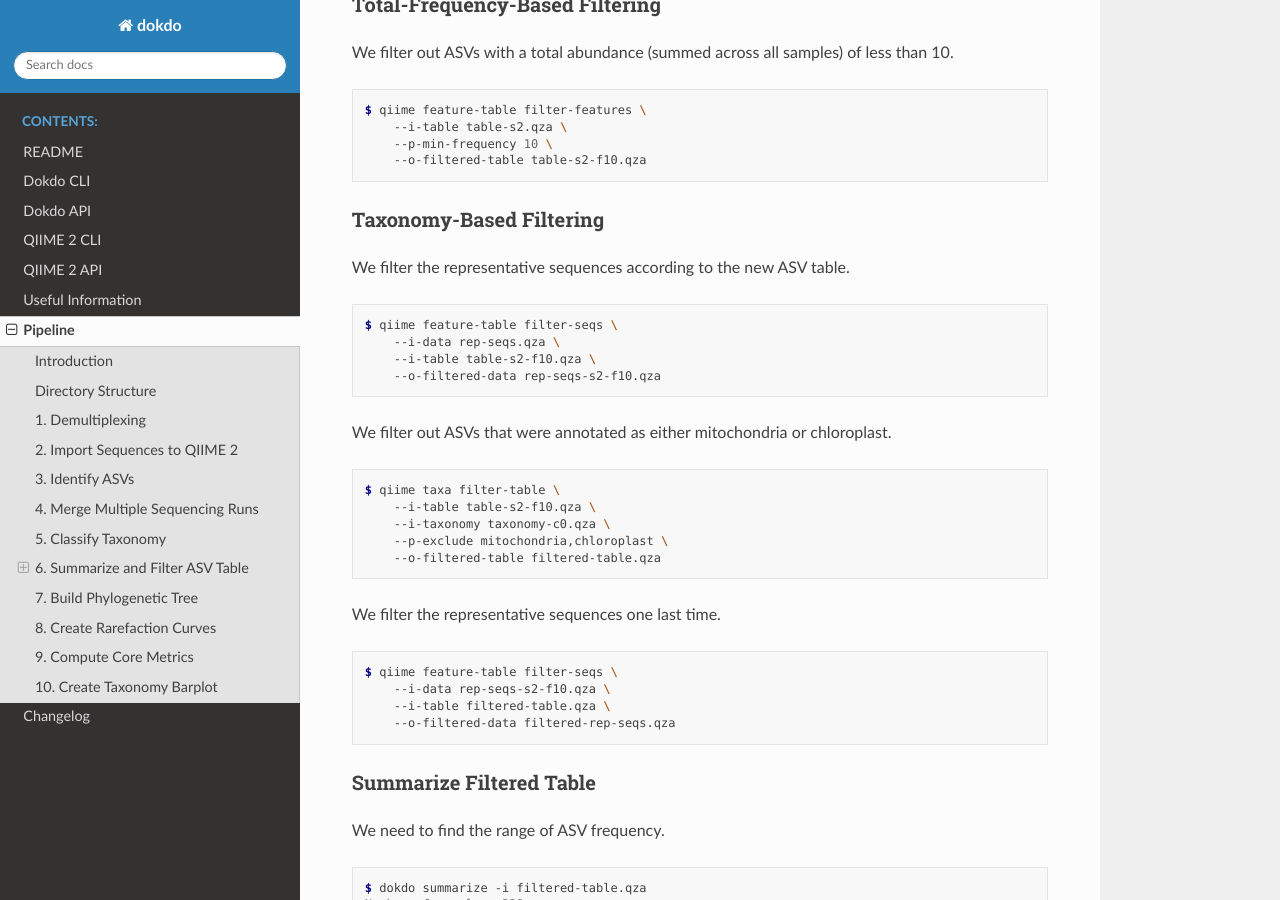
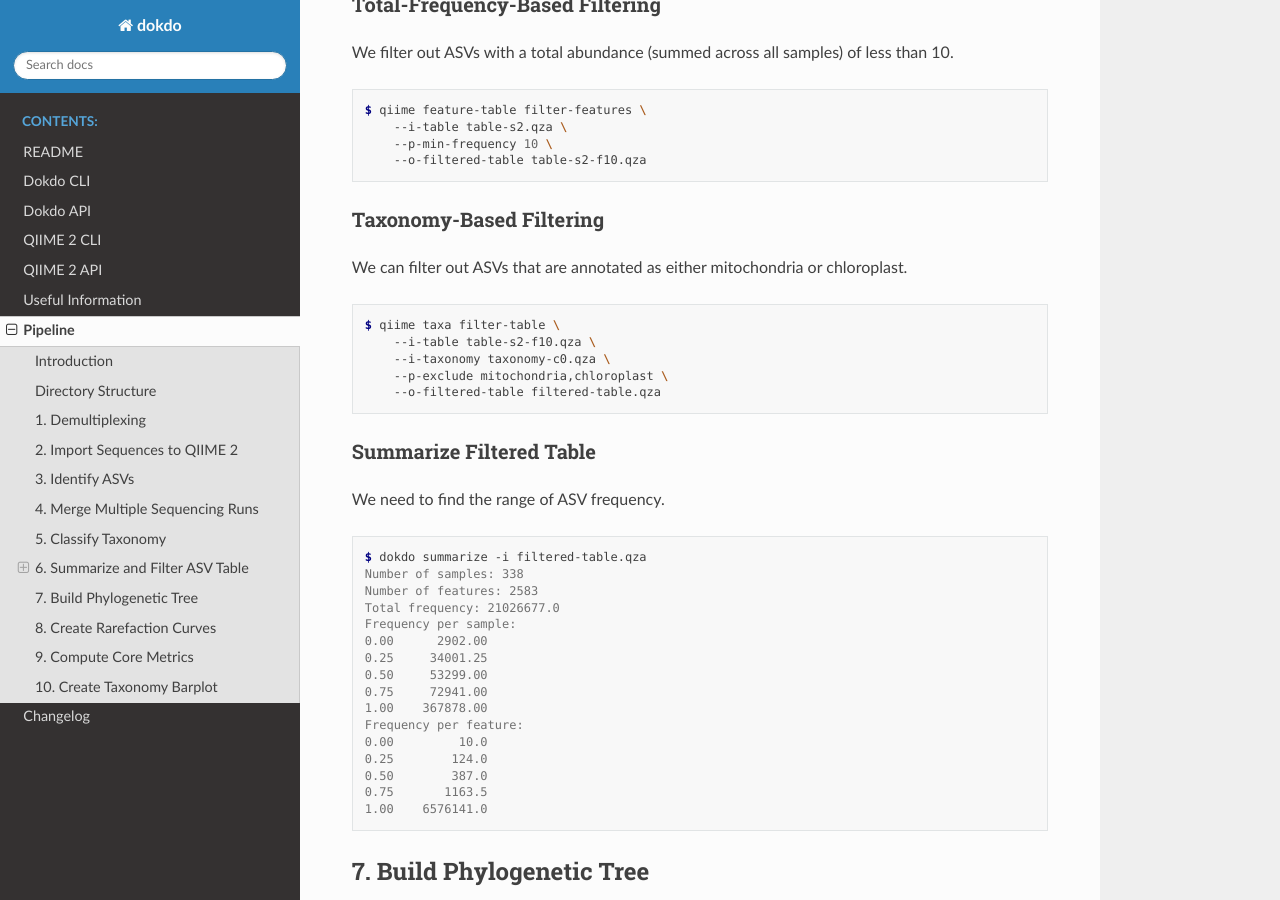
Before and after one commit to sbslee/dokdo, a Sphinx documentation site: the page built from docs/pipeline.rst, in a window 1280 px wide and 900 px high, scrolled down 5467 px. Built offline with Sphinx 7.4.7 and the Read the Docs theme 2.0.0, drawn with Linux system fonts in a browser that asks for light colours.

Commit message:
Update docs

```diff
--- a/docs/pipeline.rst
+++ b/docs/pipeline.rst
@@ -289,16 +289,7 @@ We filter out ASVs with a total abundance (summed across all samples) of less th
 Taxonomy-Based Filtering
 ------------------------
 
-We filter the representative sequences according to the new ASV table.
-
-.. code-block:: console
-
-    $ qiime feature-table filter-seqs \
-        --i-data rep-seqs.qza \
-        --i-table table-s2-f10.qza \
-        --o-filtered-data rep-seqs-s2-f10.qza
-
-We filter out ASVs that were annotated as either mitochondria or chloroplast.
+We can filter out ASVs that are annotated as either mitochondria or chloroplast.
 
 .. code-block:: console
 
@@ -307,15 +298,6 @@ We filter out ASVs that were annotated as either mitochondria or chloroplast.
         --i-taxonomy taxonomy-c0.qza \
         --p-exclude mitochondria,chloroplast \
         --o-filtered-table filtered-table.qza
-
-We filter the representative sequences one last time.
-
-.. code-block:: console
-
-    $ qiime feature-table filter-seqs \
-        --i-data rep-seqs-s2-f10.qza \
-        --i-table filtered-table.qza \
-        --o-filtered-data filtered-rep-seqs.qza
 
 Summarize Filtered Table
 ------------------------
```
